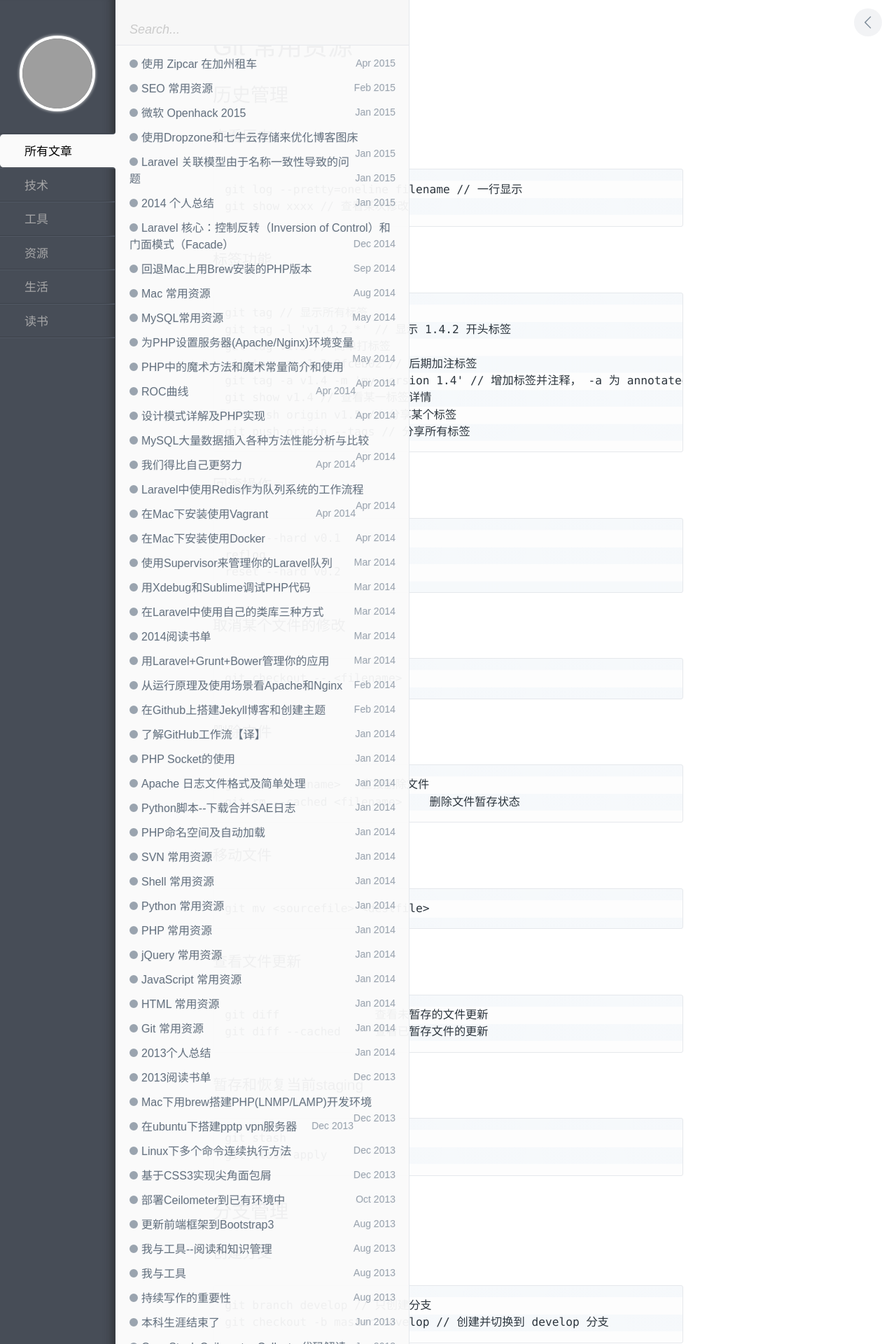
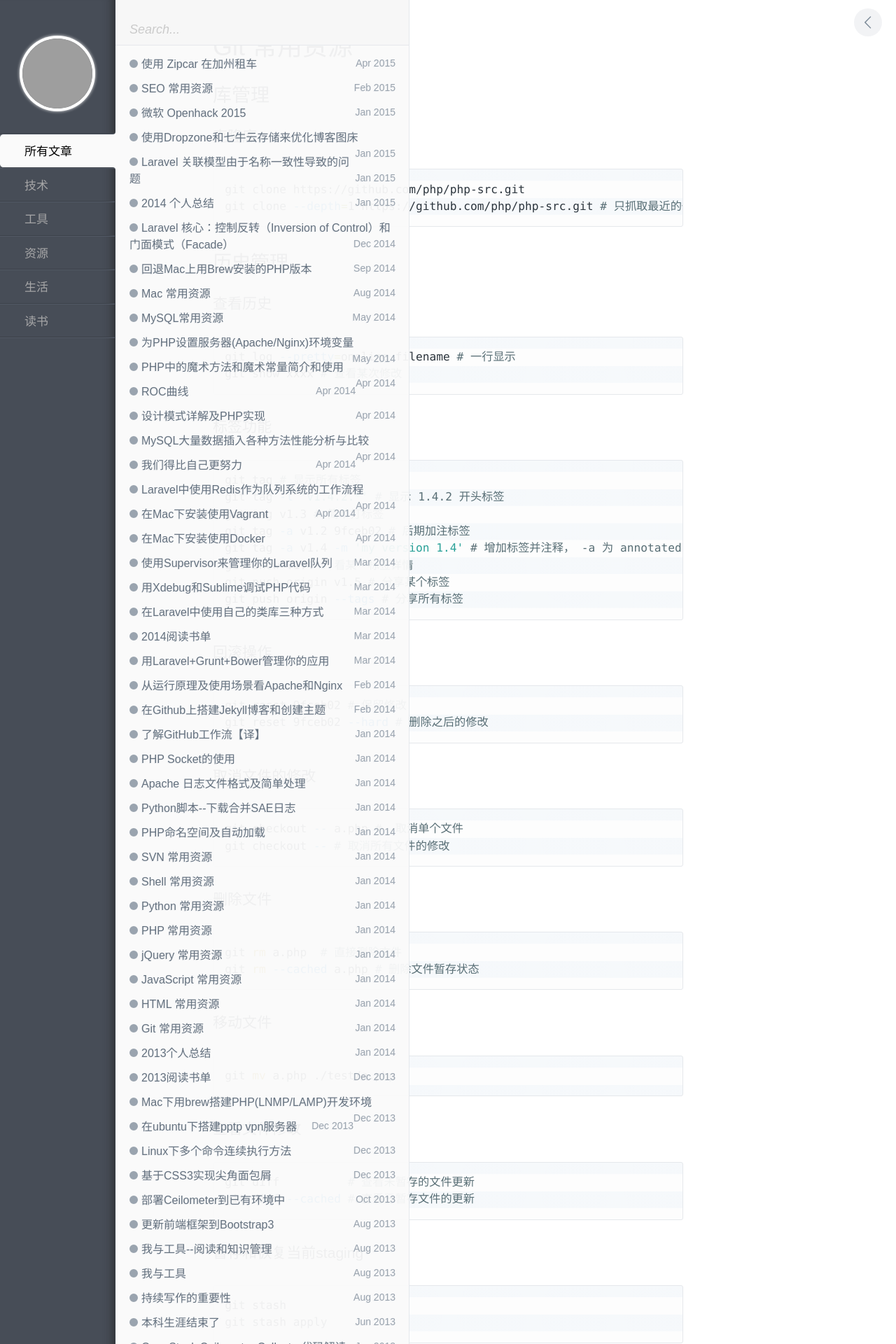
Before and after one commit to dayon3z1/suyan, a Jekyll site: the page built from _posts/resource/2014-01-15-general-git-resources.md, in a window 1280 px wide. Shown: the top 1920 px of the page at 70% size. Built offline with Jekyll 4.4.1, drawn with Linux system fonts in a browser that asks for light colours; comment, search, counter and statistics services are not loaded; some of the changed text lies outside the part shown; grey boxes are pictures that could not be loaded.

Commit message:
update git resource

````diff
--- a/_posts/resource/2014-01-15-general-git-resources.md
+++ b/_posts/resource/2014-01-15-general-git-resources.md
@@ -4,68 +4,110 @@ title: Git 常用资源
 category: 资源
 tags: Git
 keywords: Git
-description:
 ---
+
+## 库管理
+
+### 克隆库
+
+```bash
+git clone https://github.com/php/php-src.git
+git clone --depth=1 https://github.com/php/php-src.git # 只抓取最近的一次 commit
+```
 
 ## 历史管理
 
 ### 查看历史
 
-    git log --pretty=oneline filename // 一行显示
-    git show xxxx // 查看某次修改
+```bash
+git log --pretty=oneline filename # 一行显示
+git show xxxx # 查看某次修改
+```
 
 ### 标签功能
 
-    git tag // 显示所有标签
-    git tag -l 'v1.4.2.*' // 显示 1.4.2 开头标签
-    git tag v1.3 // 简单打标签
-    git tag -a v1.2 9fceb02 // 后期加注标签
-    git tag -a v1.4 -m 'my version 1.4' // 增加标签并注释， -a 为 annotated 缩写
-    git show v1.4 // 查看某一标签详情
-    git push origin v1.5 // 分享某个标签
-    git push origin --tags // 分享所有标签
+```bash
+git tag # 显示所有标签
+git tag -l 'v1.4.2.*' # 显示 1.4.2 开头标签
+git tag v1.3 # 简单打标签
+git tag -a v1.2 9fceb02 # 后期加注标签
+git tag -a v1.4 -m 'my version 1.4' # 增加标签并注释， -a 为 annotated 缩写
+git show v1.4 # 看某一标签详情
+git push origin v1.5 # 分享某个标签
+git push origin --tags # 分享所有标签
+```
 
 ### 回滚操作
-    reset --hard v0.1
-    reflog
-    reset --hard v0.2
 
-### 取消某个文件的修改
-    git checkout -- <filename>
+```bash
+git reset 9fceb02 # 保留修改
+git reset 9fceb02 --hard # 删除之后的修改
+```
+
+### 取消文件的修改
+
+```bash
+git checkout -- a.php #  取消单个文件
+git checkout -- # 取消所有文件的修改
+```
 
 ### 删除文件
-    git rm <filename>   直接删除文件
-    git rm --cached <filename>    删除文件暂存状态
+
+```bash
+git rm a.php  # 直接删除文件
+git rm --cached a.php # 删除文件暂存状态
+```
 
 ### 移动文件
-    git mv <sourcefile> <destfile>
 
-### 查看文件更新
-    git diff              查看未暂存的文件更新
-    git diff --cached     查看已暂存文件的更新
+```bash
+git mv a.php ./test/a.php
+```
+
+### 查看文件修改
+
+```bash
+git diff          # 查看未暂存的文件更新
+git diff --cached # 查看已暂存文件的更新
+```
 
 ### 暂存和恢复当前staging
 
-    git stash
-    git stash apply
+```bash
+git stash
+git stash apply
+```
+
+### 修改 commit 历史纪录
+
+```bash
+git rebase -i 0580eab8
+```
 
 ## 分支管理
 
 ### 创建分支
 
-    git branch develop // 只创建分支
-    git checkout -b master develop // 创建并切换到 develop 分支
+```bash
+git branch develop # 只创建分支
+git checkout -b master develop # 创建并切换到 develop 分支
+```
 
 ### 合并分支
 
-    git checkout master // 切换到主分支
-    git merge --no-ff develop // 把 develop 合并到 master 分支，no-ff 选项的作用是保留原分支记录
-    git rebase develop // 合并分支
-    git branch -d develop // 删除 develop 分支
+```bash
+git checkout master # 切换到 master 分支
+git merge --no-ff develop # 把 develop 合并到 master 分支，no-ff 选项的作用是保留原分支记录
+git rebase develop # rebase 当前分支到 develop
+git branch -d develop # 删除 develop 分支
+```
 
 ### 克隆远程分支
-    git branch -r
-    git checkout origin/android
+
+```bash
+git branch -r # 显示所有分支，包含远程分支
+git checkout origin/android
+```
 
 ### 修复develop上的合并错误
 
@@ -76,20 +118,26 @@ description:
 
 ### 强制更新到远程分支最新版本
 
-    git reset --hard origin/master
-    git submodule update --remote -f
+```bash
+git reset --hard origin/master
+git submodule update --remote -f
+```
 
 ## Submodule使用
 
 ### 克隆带submodule的库
 
-    git clone --recursive https://github.com/chaconinc/MainProject
+```bash
+git clone --recursive https://github.com/chaconinc/MainProject
+```
 
 ### clone主库后再去clone submodule
 
-    git clone https://github.com/chaconinc/MainProject
-    git submodule init
-    git submodule update
+```bash
+git clone https://github.com/chaconinc/MainProject
+git submodule init
+git submodule update
+```
 
 ## Git设置
 
@@ -99,15 +147,21 @@ Git的全局设置在`~/.gitconfig`中，单独设置在`project/.git/config`下
 
 ### 设置 commit 的用户和邮箱
 
-```
+```bash
 git config user.name "xx"
-git config user.email.com "xx@xx.com"
+git config user.email "xx@xx.com"
 ```
 
-or
+或者直接修改config文件
 
-```
+```bash
 [user]
     name = xxx
     email = xxx@xxx.com
 ```
+
+### 查看设置项
+
+```bash
+git config --list
+```
````
